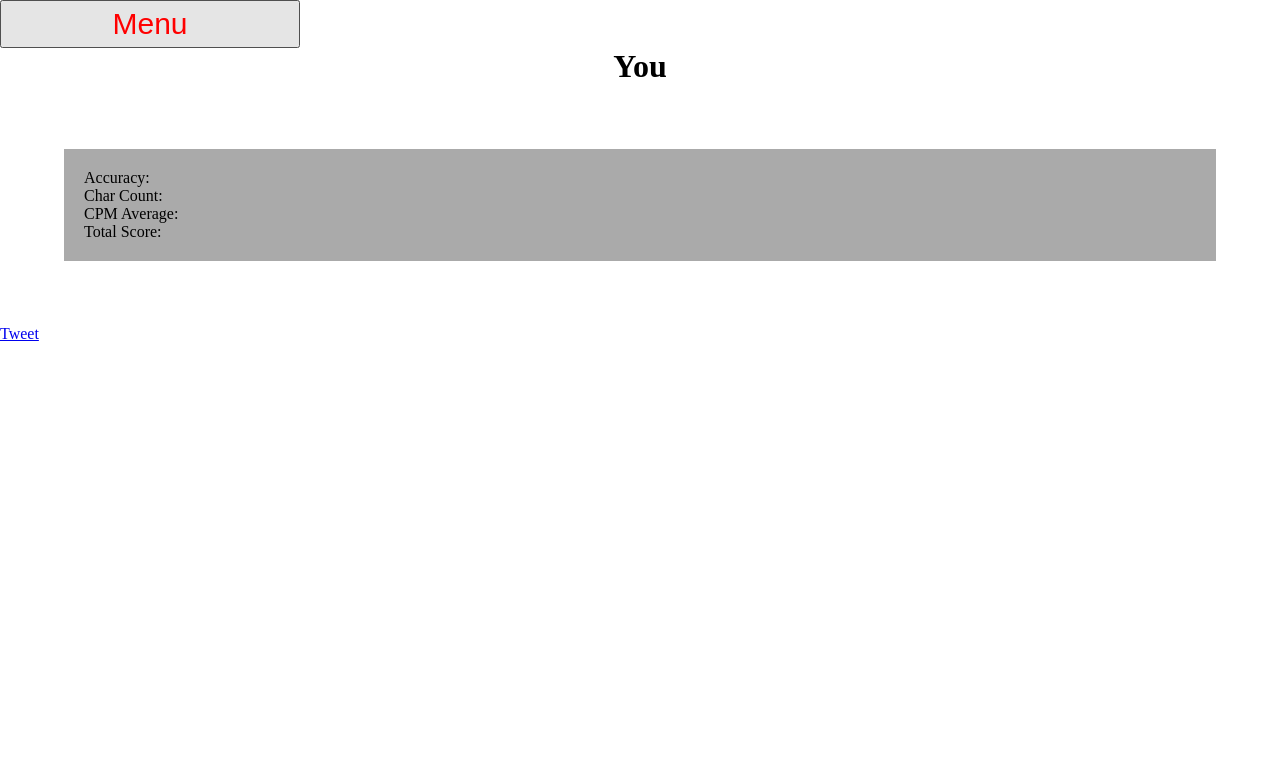
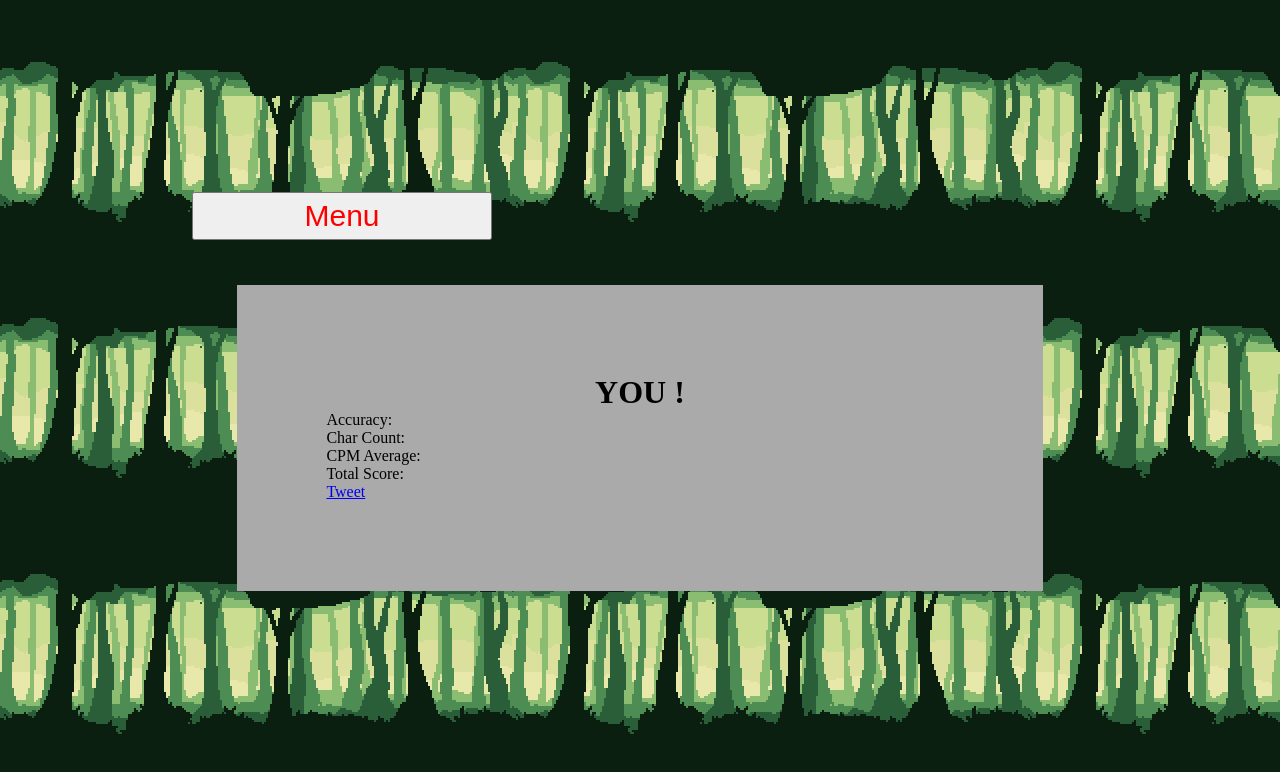
Before and after one commit to Thomas-Boi/HyperTypingMonsterLanguage, a Vue app: page /#/finished in a window 1280 px wide. Shown: the top 772 px of the page. Built offline with nearby package versions, Linux system fonts and the light colour scheme.

Commit message:
Changed layout on GameFinished

```diff
--- a/src/components/TypingBox.vue
+++ b/src/components/TypingBox.vue
@@ -63,7 +63,7 @@ export default {
         this.curCharIndex++
         // if reached the end
         if (this.cleanedText.charAt(this.curCharIndex) == "") {
-          this.finishGame("won")
+          this.finishGame("WON!")
         }
       } else {
         this.mistypedCount++
@@ -121,7 +121,7 @@ export default {
       this.updatePlayerDistance()
 
       if (this.distanceFromPlayerToMonster === MAX_PARTS_DISTANCE_FROM_PLAYER_TO_MONSTER) {
-        setTimeout(() => this.finishGame("lost"), 1000)
+        setTimeout(() => this.finishGame("LOST"), 1000)
       }
     },
 
--- a/src/views/GameFinished.vue
+++ b/src/views/GameFinished.vue
@@ -1,16 +1,16 @@
 <template>
   <div>
-    <ViewButton text="Menu" target="Home"/>
-   <h1>You {{queryObj.result}}</h1>
-    <div id="inner">
 
-       <p>Accuracy: {{queryObj.accuracy}}</p>
-       <p>Char Count: {{queryObj.charCount}}</p>
-       <p>CPM Average: {{queryObj.cpm}} </p>
-       <p>Total Score: {{queryObj.totalScore}} </p>
 
-    </div>
-    <a class="twitter-share-button"
+   <div id="outer">
+     <ViewButton text="Menu" target="Home"/>
+      <div id="inner">
+        <h1>YOU {{queryObj.result}}!</h1>
+        <p>Accuracy: {{queryObj.accuracy}}</p>
+        <p>Char Count: {{queryObj.charCount}}</p>
+        <p>CPM Average: {{queryObj.cpm}} </p>
+        <p>Total Score: {{queryObj.totalScore}} </p>
+        <a class="twitter-share-button"
   v-bind:href="'https://twitter.com/intent/tweet?text=My%20Hyper%20Typing%20Monster%20Language%20Scores%0aAccuracy:%20' +
   queryObj.accuracy +
   '%0aChar%20Count:%20' +
@@ -20,6 +20,9 @@
   '%0aTotal%20Score:%20'+
   queryObj.totalScore">
 Tweet</a>
+      </div>
+    </div>
+
 
   </div>
 </template>
@@ -44,8 +47,13 @@ export default {
     #inner{
 
         background-color:#aaa;
-        padding:20px;
+        padding:10%;
         margin:5%;
+        justify-content: space-evenly;
+    }
+    #outer{
+      background-image:url('../assets/background.png');
+      padding:15%;
 
     }
     p{
```
